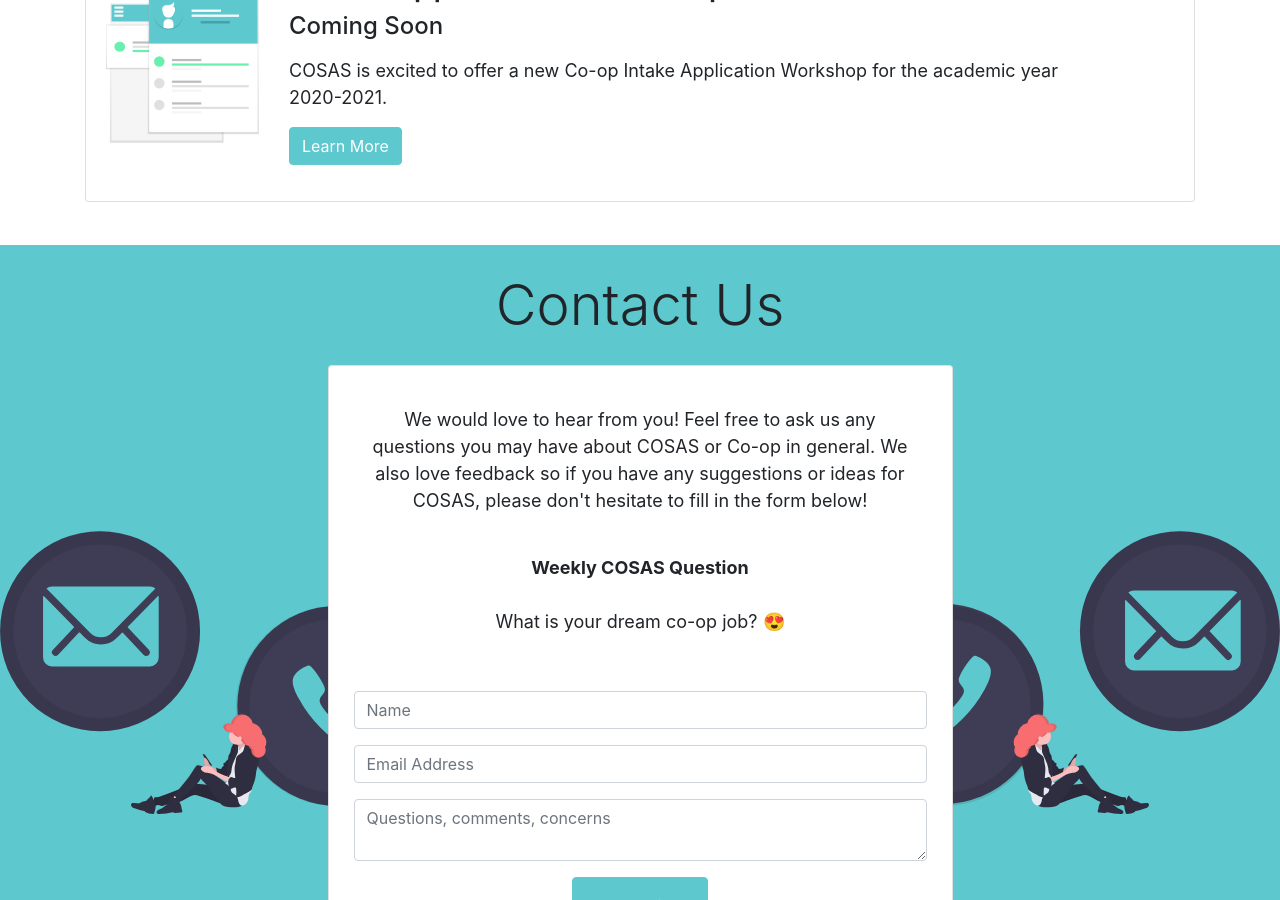
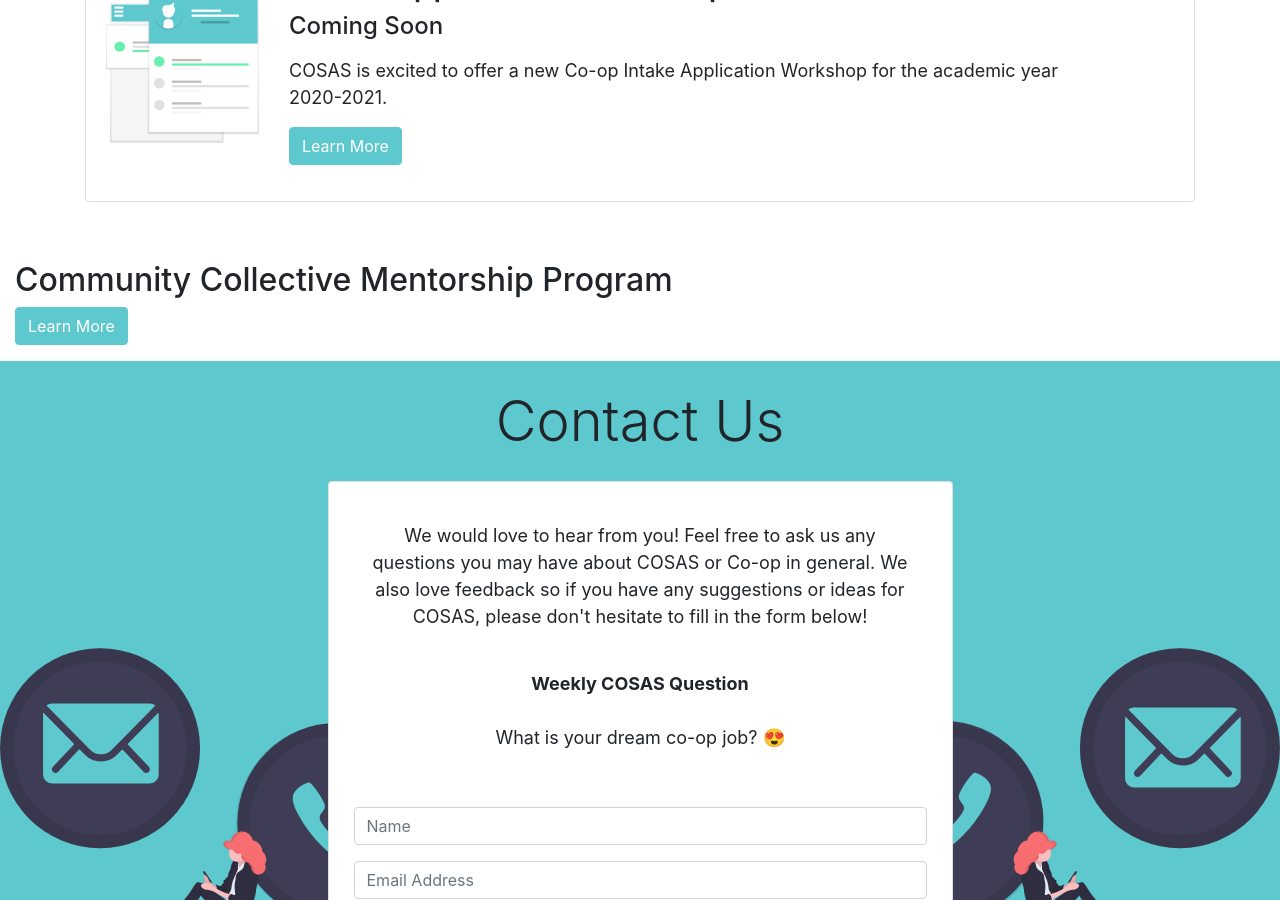
Before and after one commit to coopsauder/COSAS, a Jekyll site: the page built from index.html, in a window 1280 px wide and 900 px high, scrolled down 1938 px. Built offline with Jekyll 4.4.1, drawn with Linux system fonts in a browser that asks for light colours.

```diff
--- a/_config.yml
+++ b/_config.yml
@@ -53,3 +53,8 @@
 #   - vendor/cache/
 #   - vendor/gems/
 #   - vendor/ruby/
+
+collections:
+  initiatives:
+    output: true
+    permalink: /initiatives/:title
--- a/_includes/events.html
+++ b/_includes/events.html
@@ -4,7 +4,8 @@
         <li class="media">
             <div class="row media-body">
                 {% for post in site.posts %}
-            <img src='{{ site.baseurl }}/static_files/assets/svg/{{ post.image }}' class="col-sm-6 col-md-2 img-thumbnail border-0" alt="...">
+                <img src='{{ site.baseurl }}/static_files/assets/svg/{{ post.image }}'
+                    class="col-sm-6 col-md-2 img-thumbnail border-0" alt="...">
                 <div class="col-9 py-3">
                     <h2>{{ post.title }}</h2>
                     <h4>{{ post.event }}</h4>
@@ -16,3 +17,10 @@
         </li>
     </ul>
 </div>
+
+{% for initiative in site.initiatives %}
+<div class="col-9 py-3">
+    <h2>{{ initiative.title }}</h2>
+    <a a href="{{ initiative.url }}" class="mx-auto btn btn-primary">Learn More</a>
+</div>
+{% endfor %}
--- /dev/null
+++ b/_initiatives/mentorship.md
@@ -0,0 +1,6 @@
+---
+layout: initiatives
+title: Community Collective Mentorship Program
+---
+
+COSAS menotrhsip program
```
Also changed, not shown: _layouts/initiatives.html (added, +12 -0 lines). Lines whose indentation alone changed are shown as unchanged.
